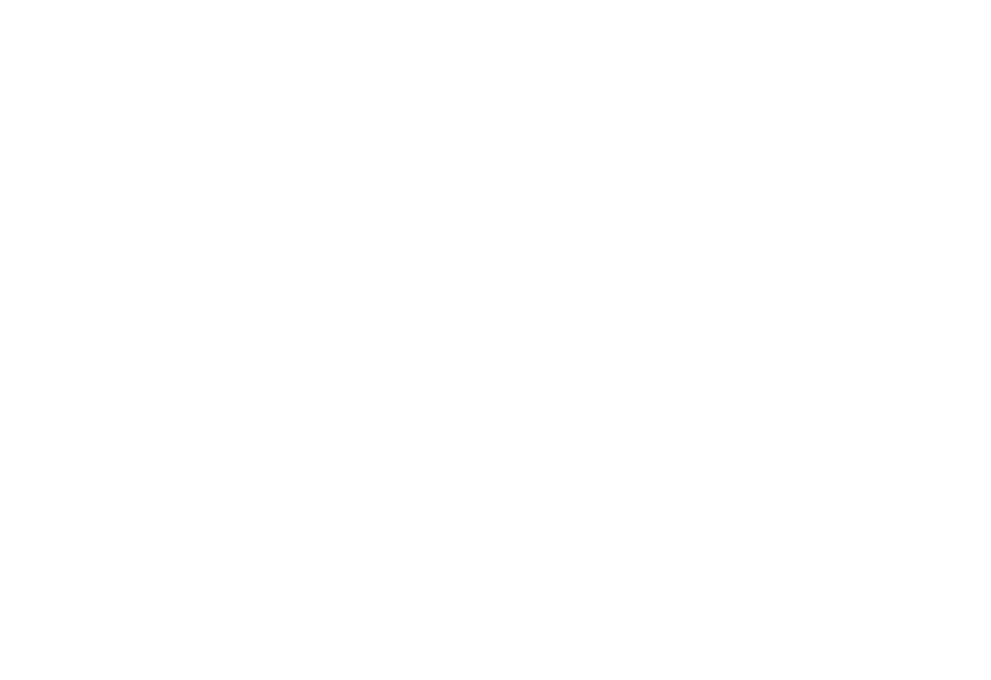
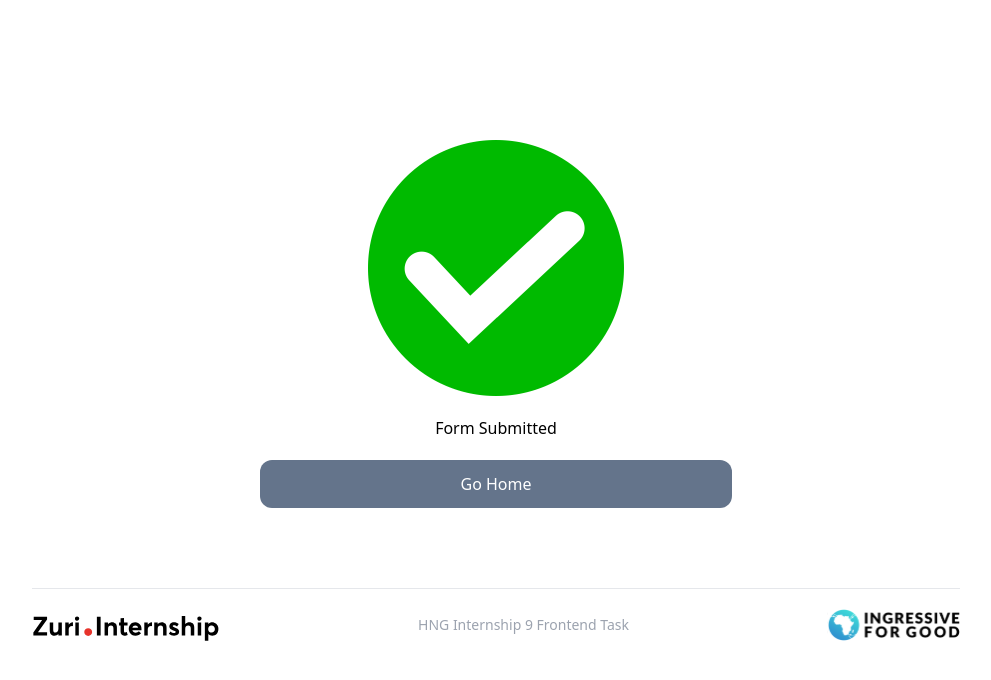
Before and after one commit to BoltUltra/HNG-Stage-1-Task, a React (Create React App) app: page /success in a window 1280 px wide. Before the commit this address had no page. Shown: the top 680 px of the page, without its empty margins (144-1135 px from the left). Built offline with nearby package versions, Linux system fonts and the light colour scheme.

Commit message:
Feat: Added a success page after form submission

```diff
--- a/src/App.js
+++ b/src/App.js
@@ -1,6 +1,6 @@
 import React from "react";
 import { BrowserRouter, Routes, Route } from "react-router-dom";
-import { Contact, Home } from "./components";
+import { Contact, Home, Success } from "./components";
 
 const App = () => {
   return (
@@ -8,6 +8,7 @@
       <Routes>
         <Route path="/" exact element={<Home />}></Route>
         <Route path="/contact" element={<Contact />}></Route>
+        <Route path="/success" element={<Success />}></Route>
       </Routes>
     </BrowserRouter>
   );
--- a/src/components/Form.jsx
+++ b/src/components/Form.jsx
@@ -37,7 +37,7 @@
       validate={validateForm}
     >
       {(formik) => (
-        <form className="py-10 space-y-4">
+        <form className="py-10 space-y-4" action="/success">
           <div className="grid md:grid-cols-2 md:gap-5 md:space-y-0 space-y-4">
             <div className="label">
               <label htmlFor="first_name" className="text-sm">
@@ -53,6 +53,7 @@
                 name="first_name"
                 id="first_name"
                 placeholder="Enter your first name"
+                required
               />
               {formik.touched.first_name && formik.errors.first_name ? (
                 <div className="input-invalid-text">
@@ -74,6 +75,7 @@
                 name="last_name"
                 id="last_name"
                 placeholder="Enter your last name"
+                required
               />
               {formik.touched.last_name && formik.errors.last_name ? (
                 <div className="input-invalid-text">
@@ -96,6 +98,7 @@
               name="email"
               id="email"
               placeholder="yourname@email.com"
+              required
             />
             {formik.touched.email && formik.errors.email ? (
               <div className="input-invalid-text">{formik.errors.email}</div>
@@ -117,6 +120,7 @@
                   : "input"
               }
               placeholder="Send me a message and I'll reply you as soon as possible..."
+              required
             ></Field>
             {formik.touched.message && formik.errors.message ? (
               <div className="input-invalid-text">{formik.errors.message}</div>
--- /dev/null
+++ b/src/components/Success.jsx
@@ -0,0 +1,24 @@
+import { Link } from "react-router-dom";
+import { Footer } from ".";
+
+const Success = () => {
+  return (
+    <div className="h-screen flex flex-col justify-center items-center">
+      <div className="text-center space-y-5">
+        <img src="/check.png" alt="" className="w-[50%] mx-auto" />
+        <p>Form Submitted</p>
+        <Link
+          to="/"
+          className="block py-3 px-10 bg-slate-500 text-white rounded-xl mx-5"
+        >
+          Go Home
+        </Link>
+      </div>
+      <div className="w-full lg:px-44 md:px-20 px-5">
+        <Footer />
+      </div>
+    </div>
+  );
+};
+
+export default Success;
--- a/src/components/index.js
+++ b/src/components/index.js
@@ -9,3 +9,4 @@
 export { default as Heading } from "./Heading";
 export { default as LinktreeContact } from "./LinktreeContact";
 export { default as ContactForm } from "./Form";
+export { default as Success } from "./Success";
```
Also changed, not shown: public/check.png (added).
